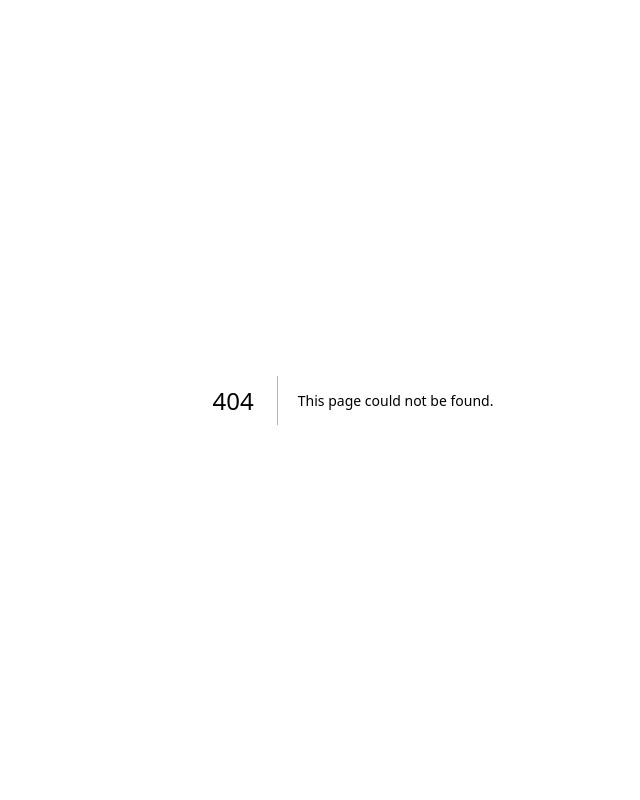
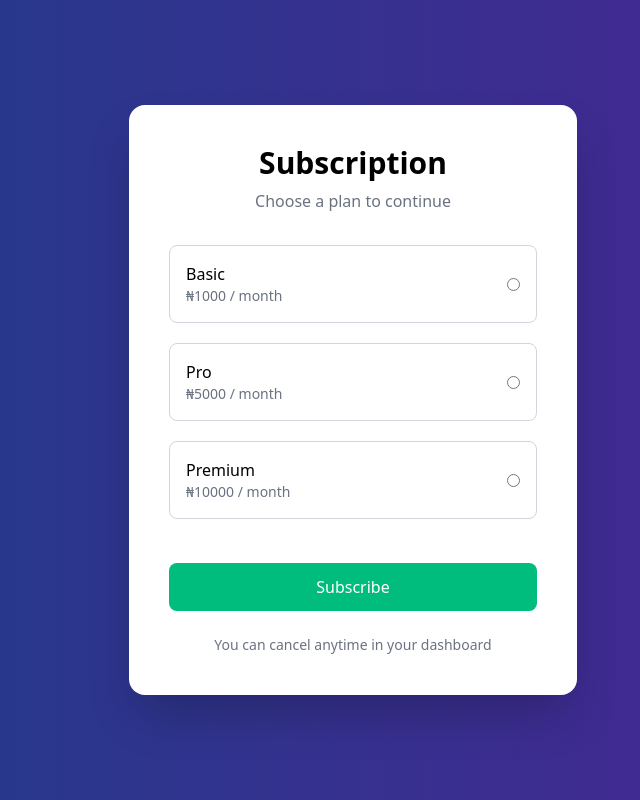
Before and after one commit to Kimmie38/gizo-project, a Next.js app: page /signIN/Payment in a window 1280 px wide. Before the commit this address had no page. Shown: the whole page, without its empty margins (287-927 px from the left). Built offline with nearby package versions, Linux system fonts and the light colour scheme.

Commit message:
initial commit

```diff
--- /dev/null
+++ b/src/app/signIN/Payment/page.js
@@ -0,0 +1,94 @@
+"use client";
+
+import { useState } from "react";
+
+export default function Subscription() {
+  const [selectedPlan, setSelectedPlan] = useState("");
+  const [loading, setLoading] = useState(false);
+
+  const plans = [
+    { id: "basic", name: "Basic", price: 1000 },
+    { id: "pro", name: "Pro", price: 5000 },
+    { id: "premium", name: "Premium", price: 10000 },
+  ];
+
+  const handlePaystack = (amount) => {
+    const handler = window.PaystackPop.setup({
+      key: process.env.NEXT_PUBLIC_PAYSTACK_KEY, // your public key
+      email: "kimrwang9@gmail.com", // replace with user email
+      amount: amount * 100, // in kobo
+      currency: "NGN",
+      callback: function (response) {
+        alert("✅ Payment complete! Reference: " + response.reference);
+      },
+      onClose: function () {
+        alert("❌ Transaction cancelled.");
+      },
+    });
+    handler.openIframe();
+  };
+
+  const handleSubscribe = (e) => {
+    e.preventDefault();
+    if (!selectedPlan) return alert("Please select a plan");
+    setLoading(true);
+
+    const plan = plans.find((p) => p.id === selectedPlan);
+    handlePaystack(plan.price);
+
+    setLoading(false);
+  };
+
+  return (
+    <div className="min-h-screen flex items-center justify-center
+      bg-gradient-to-r from-[#0f172a] via-[#1e3a8a] to-[#4c1d95] animate-gradient px-4">
+
+      <div className="w-full max-w-md bg-white rounded-2xl shadow-2xl p-8 md:p-10">
+        <h1 className="text-3xl font-bold text-center mb-2 text-black">
+          Subscription
+        </h1>
+        <p className="text-gray-500 text-center mb-8 text-sm md:text-base">
+          Choose a plan to continue
+        </p>
+
+        <form className="space-y-5" onSubmit={handleSubscribe}>
+          {plans.map((plan) => (
+            <label
+              key={plan.id}
+              className={`flex items-center justify-between p-4 border rounded-md cursor-pointer transition ${
+                selectedPlan === plan.id
+                  ? "border-emerald-500 bg-emerald-50"
+                  : "border-gray-300"
+              }`}
+            >
+              <div>
+                <p className="text-black font-medium">{plan.name}</p>
+                <p className="text-gray-500 text-sm">₦{plan.price} / month</p>
+              </div>
+              <input
+                type="radio"
+                name="plan"
+                value={plan.id}
+                checked={selectedPlan === plan.id}
+                onChange={() => setSelectedPlan(plan.id)}
+                className="form-radio text-emerald-500"
+              />
+            </label>
+          ))}
+
+          <button
+            type="submit"
+            disabled={loading}
+            className="w-full mt-6 py-3 rounded-md font-medium text-sm md:text-base bg-emerald-500 hover:bg-emerald-600 text-white transition disabled:opacity-50"
+          >
+            {loading ? "Processing..." : "Subscribe"}
+          </button>
+        </form>
+
+        <p className="text-center text-sm text-gray-500 mt-6">
+          You can cancel anytime in your dashboard
+        </p>
+      </div>
+    </div>
+  );
+}
--- a/src/app/signIN/signup/page.js
+++ b/src/app/signIN/signup/page.js
@@ -178,6 +178,19 @@ export default function Signup() {
                 )}
               </span>
             </div>
+         <div className="flex items-center my-6">
+          <hr className="flex-grow border-gray-300" />
+          <span className="px-2 text-sm text-gray-400">or</span>
+          <hr className="flex-grow border-gray-300" />
+        </div>
+
+        <p className="text-center text-sm text-gray-500">
+          Don&apos;t have an account?{" "}
+          <a href="/signIN/login" className="text-emerald-500 hover:underline">
+            Sign In
+          </a>
+        </p>
+
           </div>
 
           <button
```
